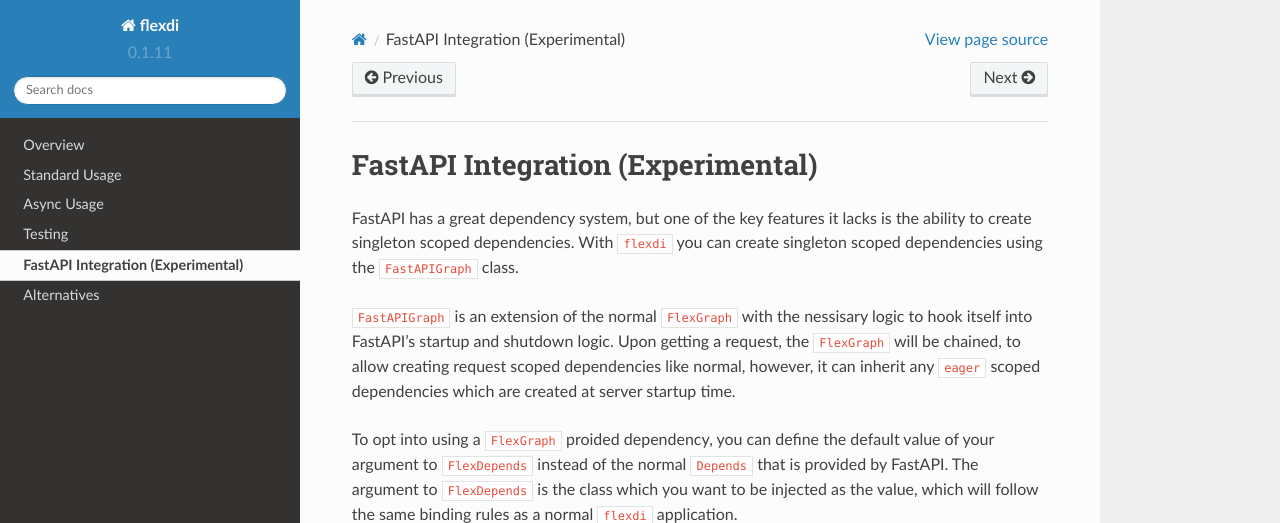
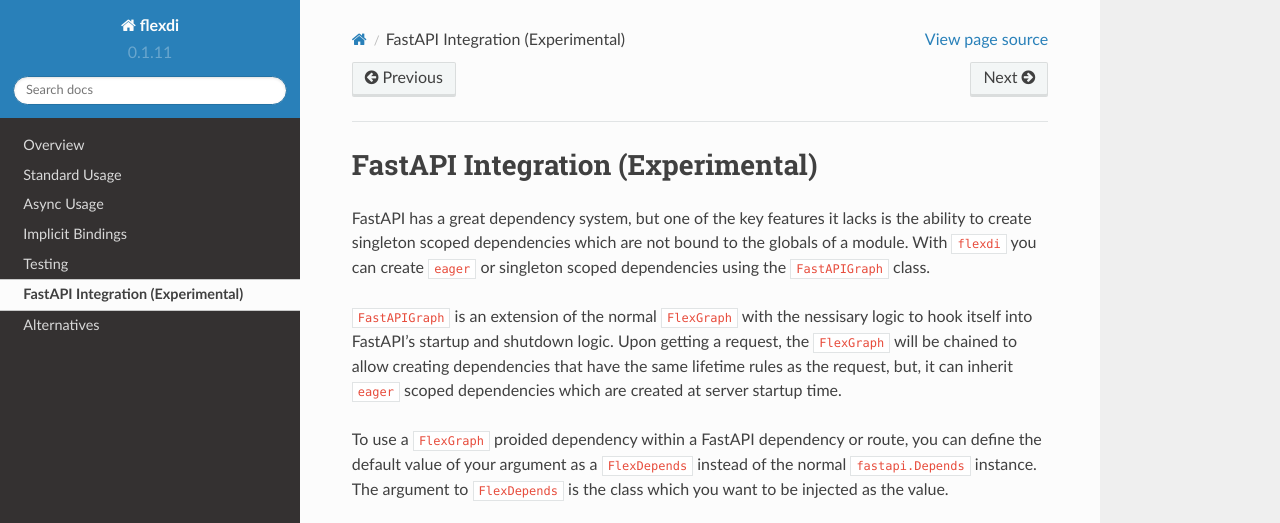
Before and after one commit to cal-pratt/flexdi, a Sphinx documentation site: the page built from docs/source/fastapi.rst, in a window 1280 px wide and 1117 px high, cut to the strip 0-523 px from the top of the window. Built offline with Sphinx 7.4.7 and the Read the Docs theme 2.0.0, drawn with Linux system fonts in a browser that asks for light colours.

Commit message:
Add documentation on implicit bindings

```diff
--- a/docs/source/fastapi.rst
+++ b/docs/source/fastapi.rst
@@ -2,20 +2,20 @@
 ==================================
 
 FastAPI has a great dependency system, but one of the key features it lacks is
-the ability to create singleton scoped dependencies. With ``flexdi`` you can
-create singleton scoped dependencies using the ``FastAPIGraph`` class.
+the ability to create singleton scoped dependencies which are not bound to the
+globals of a module. With ``flexdi`` you can create ``eager`` or singleton scoped
+dependencies using the ``FastAPIGraph`` class.
 
 ``FastAPIGraph`` is an extension of the normal ``FlexGraph`` with the nessisary
 logic to hook itself into FastAPI's startup and shutdown logic. Upon getting a
-request, the ``FlexGraph`` will be chained, to allow creating request scoped
-dependencies like normal, however, it can inherit any ``eager`` scoped
-dependencies which are created at server startup time.
+request, the ``FlexGraph`` will be chained to allow creating dependencies that
+have the same lifetime rules as the request, but, it can inherit ``eager``
+scoped dependencies which are created at server startup time.
 
-To opt into using a ``FlexGraph`` proided dependency, you can define the default
-value of your argument to ``FlexDepends`` instead of the normal ``Depends`` that
-is provided by FastAPI. The argument to ``FlexDepends`` is the class which you
-want to be injected as the value, which will follow the same binding rules as a
-normal ``flexdi`` application.
+To use a ``FlexGraph`` proided dependency within a FastAPI dependency or route,
+you can define the default value of your argument as a ``FlexDepends`` instead of
+the normal ``fastapi.Depends`` instance. The argument to ``FlexDepends`` is the
+class which you want to be injected as the value.
 
 
 .. include:: ../../examples/fastapi_graph.py
--- a/docs/source/index.rst
+++ b/docs/source/index.rst
@@ -22,6 +22,7 @@
    overview
    sync_example
    async_example
+   implicit_vs_explicit
    testing
    fastapi
    alternatives
--- a/noxfile.py
+++ b/noxfile.py
@@ -101,12 +101,12 @@
     if os.path.exists("docs/build"):
         shutil.rmtree("docs/build")
     session.run("sphinx-build", "-a", "docs/source", "docs/build")
-    path = os.path.abspath("docs/build/index.html")
-    webbrowser.open_new_tab(f"file://{path}")
 
     # regenerate the README.rst
     with open("README.rst", "w") as readme_file:
         readme_file.write(gen_readme())
+
+    print(f'file:///{os.path.abspath("docs/build/index.html")}')
 
 
 def gen_readme() -> str:
```
Also changed, not shown: docs/source/implicit_vs_explicit.rst (added, +56 -0 lines), docs/source/testing.rst (+5 -4 lines), 7 other files.
